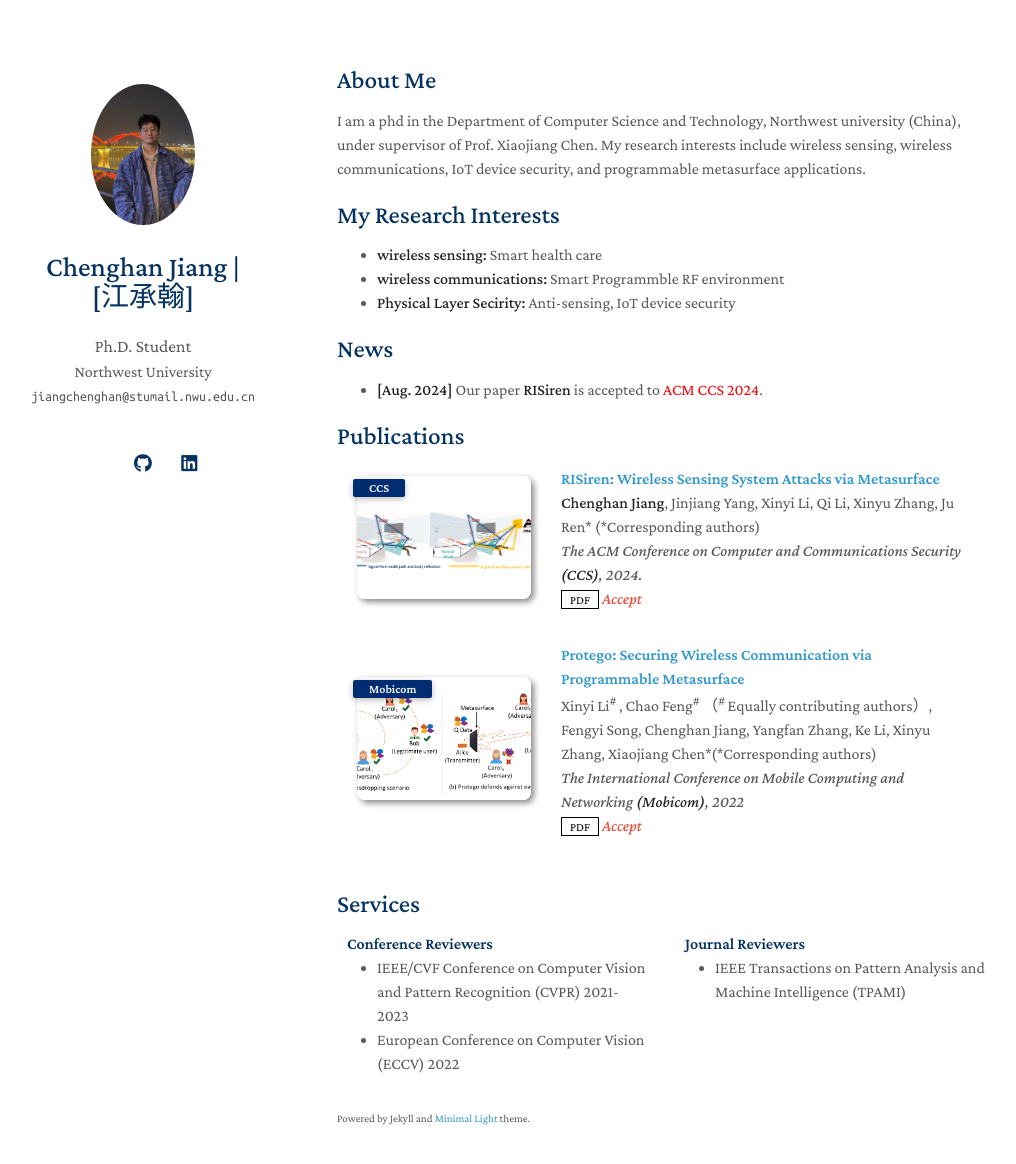
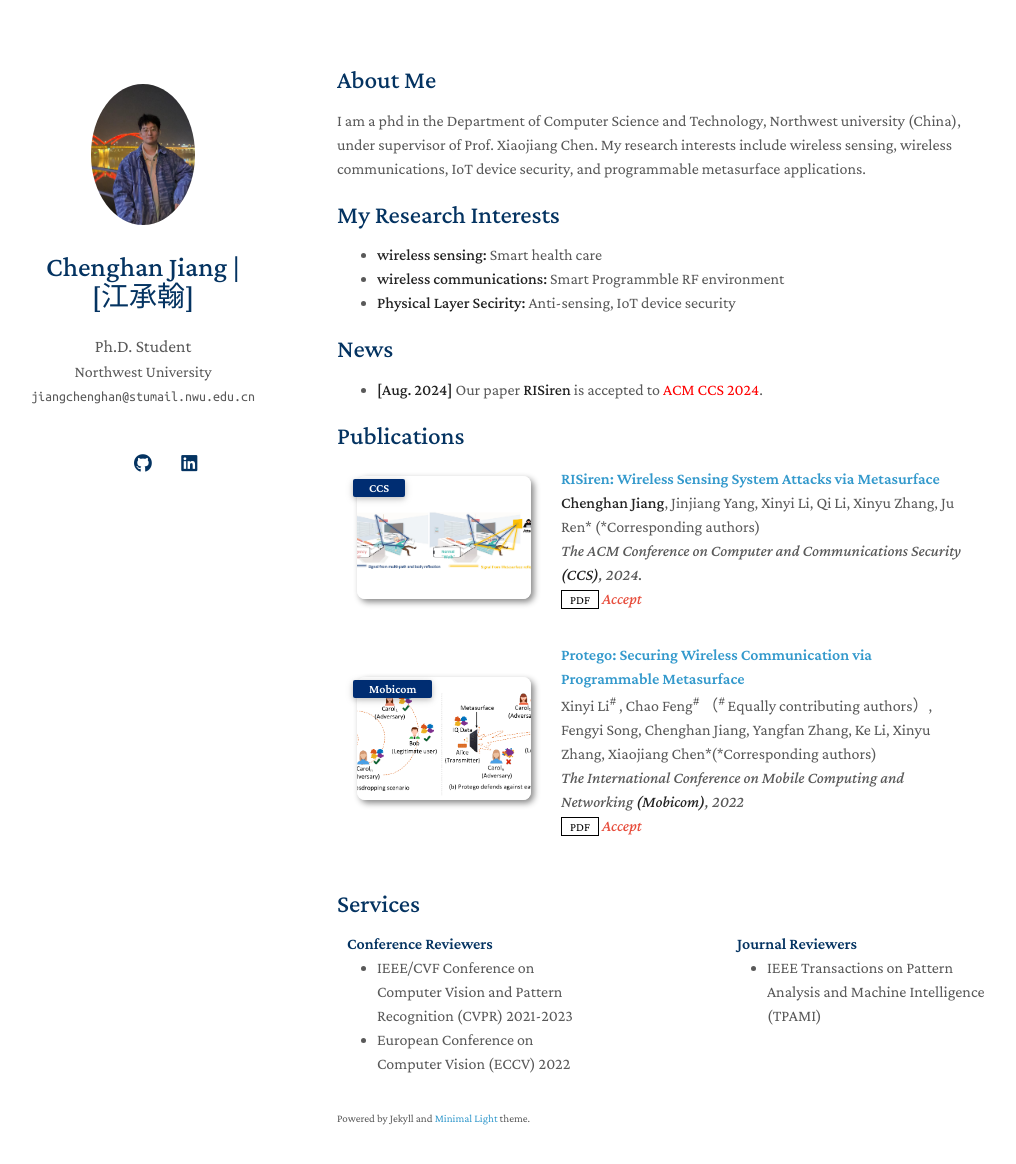
Before and after one commit to HappyChenghan/HappyChenghan.github.io, a Jekyll site: the page built from index.md, in a window 1280 px wide and 1199 px high. Shown: the top 1164 px of the window, without its empty margins (133-1149 px from the left). Built offline with Jekyll 4.4.1, drawn with Linux system fonts in a browser that asks for light colours; a style sheet for code colours, icons or effects is not loaded; our own code applies the rules of GitHub Pages for plain Markdown files.

Commit message:
Update services.md

```diff
--- a/_includes/services.md
+++ b/_includes/services.md
@@ -6,7 +6,7 @@
 <!--   <li>European Conference on Computer Vision (ECCV) 2022 -->
 
 <div style="display: flex; justify-content: space-between;">
-  <div style="width: 48%;">
+  <div style="width: 40%;">
     <h4 style="margin: 0 10px 0;">Conference Reviewers</h4>
     <ul style="margin: 0 0 5px;">
       <li>IEEE/CVF Conference on Computer Vision and Pattern Recognition (CVPR) 2021-2023</li>
@@ -14,7 +14,7 @@
     </ul>
   </div>
 
-  <div style="width: 48%;">
+  <div style="width: 40%;">
     <h4 style="margin: 0 10px 0;">Journal Reviewers</h4>
     <ul style="margin: 0 0 20px;">
       <li>IEEE Transactions on Pattern Analysis and Machine Intelligence (TPAMI)</li>
```
